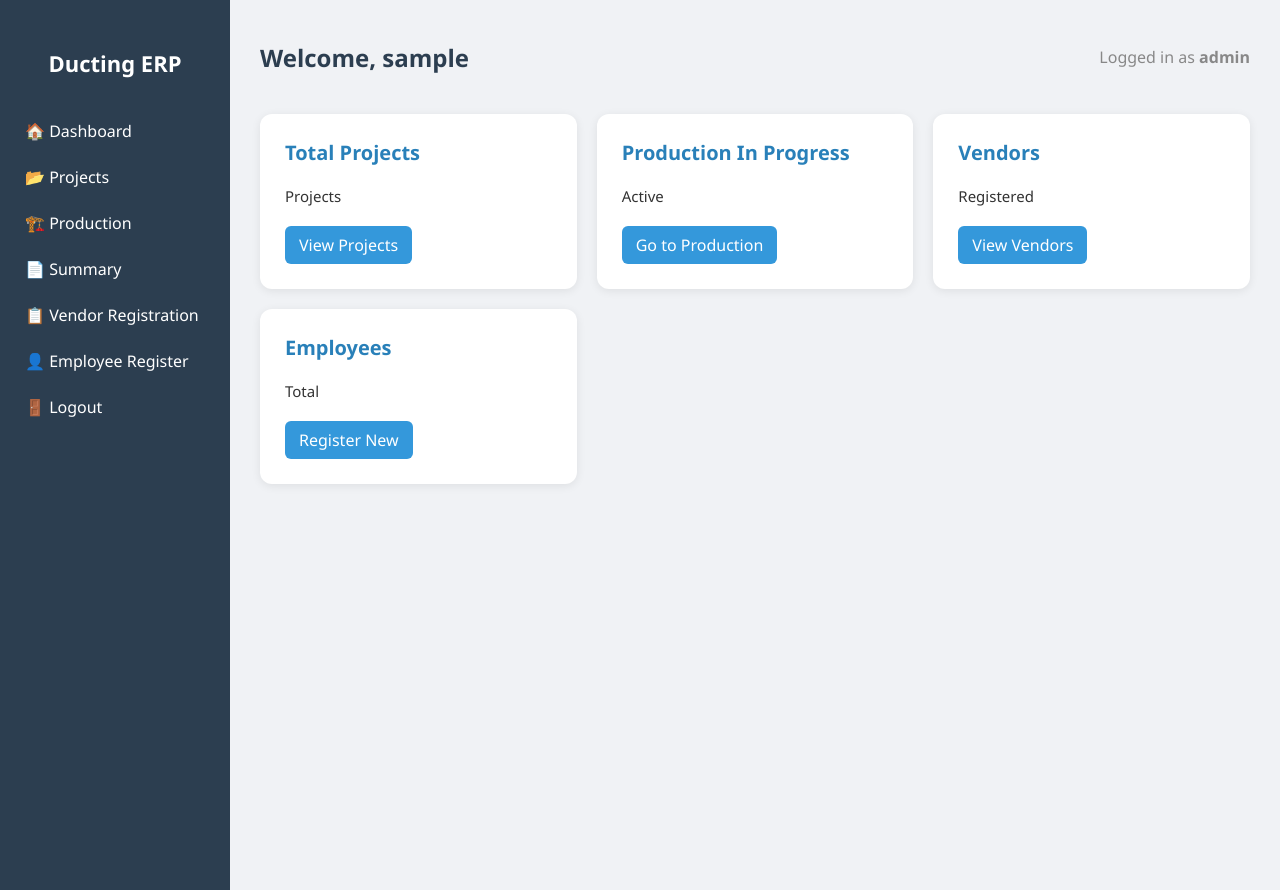
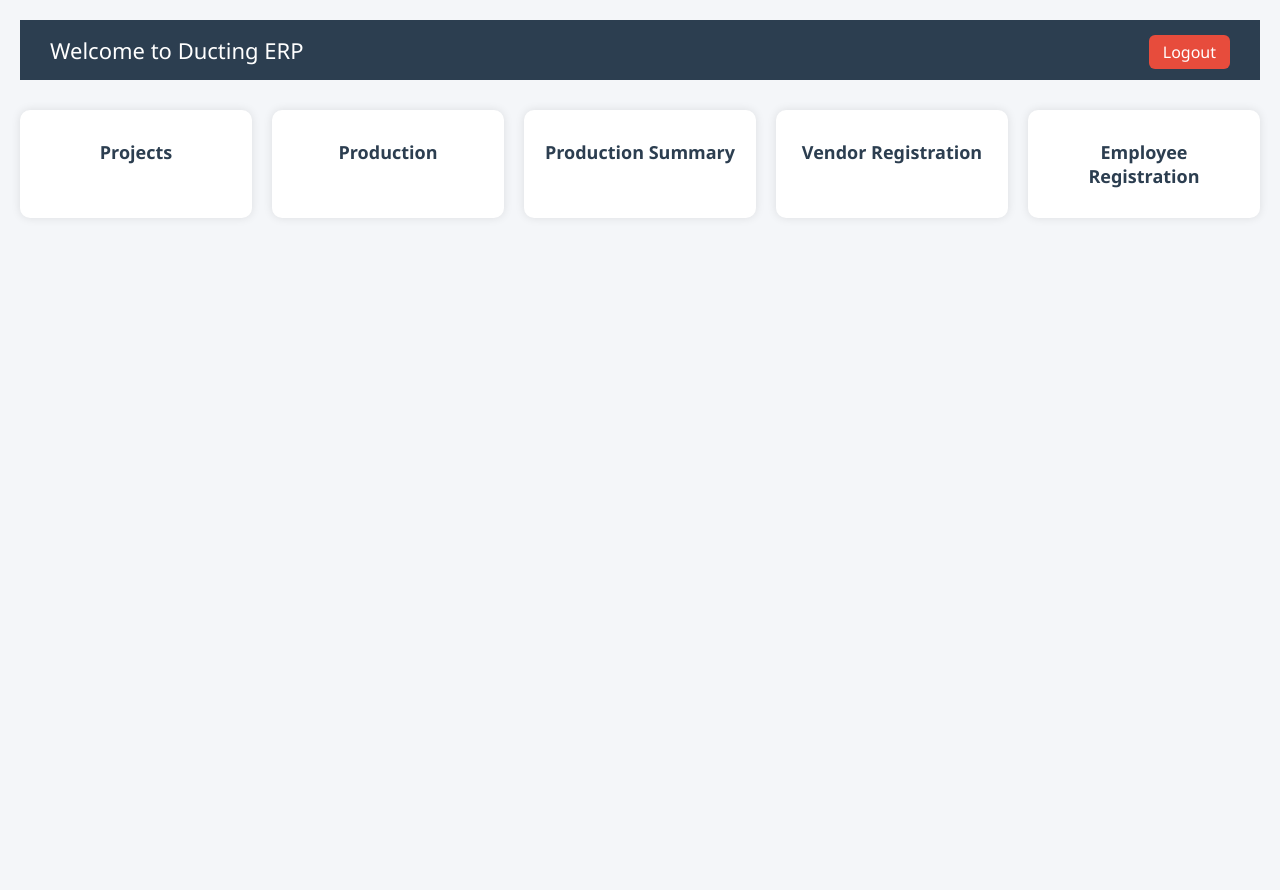
Before and after one commit to Madhan12-tech/erp-management-system, a Flask app: template templates/dashboard.html in a window 1280 px wide. Run offline with Flask 3, Linux system fonts and the light colour scheme; the template is opened without the code that fills it, so the values that code supplies are empty; the visitor is signed in with stand-in values (Sample User, id 1); parts of the project's set-up code (start-up, migrations or seed data) failed here and were passed over.

Commit message:
Update dashboard.html

```diff
--- a/templates/dashboard.html
+++ b/templates/dashboard.html
@@ -5,168 +5,97 @@
   <title>Dashboard | Ducting ERP</title>
   <style>
     body {
+      font-family: 'Segoe UI', sans-serif;
+      background-color: #f4f6f9;
       margin: 0;
-      font-family: 'Segoe UI', sans-serif;
-      background-color: #f0f2f5;
+      padding: 20px;
     }
 
-    .sidebar {
-      width: 230px;
-      background: #2c3e50;
-      height: 100vh;
-      position: fixed;
-      top: 0;
-      left: 0;
-      padding-top: 30px;
+    .header {
+      background-color: #2c3e50;
       color: white;
-    }
-
-    .sidebar h2 {
-      text-align: center;
-      margin-bottom: 30px;
+      padding: 15px 30px;
       font-size: 22px;
     }
 
-    .sidebar a {
-      display: block;
-      padding: 12px 25px;
-      color: white;
-      text-decoration: none;
-      transition: background 0.3s;
-    }
-
-    .sidebar a:hover {
-      background: #34495e;
-    }
-
-    .main {
-      margin-left: 230px;
-      padding: 30px;
-    }
-
-    .topbar {
-      display: flex;
-      justify-content: space-between;
-      align-items: center;
-      margin-bottom: 30px;
-    }
-
-    .topbar h1 {
-      margin: 0;
-      font-size: 24px;
-      color: #2c3e50;
-    }
-
-    .card-grid {
+    .modules {
       display: grid;
-      grid-template-columns: repeat(auto-fill, minmax(250px, 1fr));
+      grid-template-columns: repeat(auto-fit, minmax(220px, 1fr));
       gap: 20px;
+      margin-top: 30px;
     }
 
     .card {
       background: white;
-      padding: 25px;
-      border-radius: 12px;
-      box-shadow: 0 2px 10px rgba(0,0,0,0.08);
+      border-radius: 10px;
+      padding: 30px 20px;
+      text-align: center;
+      box-shadow: 0 0 10px rgba(0,0,0,0.1);
+      transition: 0.3s;
     }
 
-    .card h3 {
-      margin-top: 0;
-      font-size: 20px;
-      color: #2980b9;
+    .card:hover {
+      transform: scale(1.02);
     }
 
-    .card p {
-      margin: 10px 0;
-      font-size: 15px;
-      color: #333;
+    .card a {
+      text-decoration: none;
+      color: #2c3e50;
+      font-size: 18px;
+      font-weight: bold;
     }
 
-    .btn {
-      display: inline-block;
-      margin-top: 10px;
-      background: #3498db;
+    .logout {
+      float: right;
+      font-size: 16px;
+      background: #e74c3c;
       color: white;
-      padding: 8px 14px;
+      padding: 6px 14px;
       border-radius: 6px;
       text-decoration: none;
     }
 
-    .btn:hover {
-      background: #2980b9;
-    }
-
     .flash-message {
-      padding: 12px;
+      padding: 10px;
+      margin-top: 20px;
+      border-radius: 5px;
       color: white;
-      border-radius: 6px;
-      margin-bottom: 20px;
+      font-weight: bold;
     }
 
     .flash-success {
-      background: #2ecc71;
+      background-color: #2ecc71;
     }
 
     .flash-error {
-      background: #e74c3c;
+      background-color: #e74c3c;
     }
   </style>
 </head>
 <body>
 
-<div class="sidebar">
-  <h2>Ducting ERP</h2>
-  <a href="/dashboard">🏠 Dashboard</a>
-  <a href="/projects">📂 Projects</a>
-  <a href="/production">🏗️ Production</a>
-  <a href="/summary">📄 Summary</a>
-  <a href="/vendor_register">📋 Vendor Registration</a>
-  <a href="/employee_register">👤 Employee Register</a>
-  <a href="/logout">🚪 Logout</a>
-</div>
-
-<div class="main">
-  <div class="topbar">
-    <h1>Welcome, {{ session['user'] }}</h1>
-    <p style="color:#888;">Logged in as <strong>{{ session['role'] }}</strong></p>
+  <div class="header">
+    Welcome to Ducting ERP
+    <a class="logout" href="{{ url_for('logout') }}">Logout</a>
   </div>
 
   {% with messages = get_flashed_messages(with_categories=true) %}
     {% if messages %}
       {% for category, message in messages %}
-        <div class="flash-message {% if category == 'success' %}flash-success{% else %}flash-error{% endif %}">
+        <div class="flash-message {{ 'flash-success' if category == 'success' else 'flash-error' }}">
           {{ message }}
         </div>
       {% endfor %}
     {% endif %}
   {% endwith %}
 
-  <div class="card-grid">
-    <div class="card">
-      <h3>Total Projects</h3>
-      <p>{{ total_projects }} Projects</p>
-      <a href="/projects" class="btn">View Projects</a>
-    </div>
-
-    <div class="card">
-      <h3>Production In Progress</h3>
-      <p>{{ ongoing_production }} Active</p>
-      <a href="/production" class="btn">Go to Production</a>
-    </div>
-
-    <div class="card">
-      <h3>Vendors</h3>
-      <p>{{ total_vendors }} Registered</p>
-      <a href="/vendor_register" class="btn">View Vendors</a>
-    </div>
-
-    <div class="card">
-      <h3>Employees</h3>
-      <p>{{ total_employees }} Total</p>
-      <a href="/employee_register" class="btn">Register New</a>
-    </div>
+  <div class="modules">
+    <div class="card"><a href="{{ url_for('projects') }}">Projects</a></div>
+    <div class="card"><a href="{{ url_for('production') }}">Production</a></div>
+    <div class="card"><a href="{{ url_for('summary') }}">Production Summary</a></div>
+    <div class="card"><a href="{{ url_for('vendor_register') }}">Vendor Registration</a></div>
+    <div class="card"><a href="{{ url_for('employee_register') }}">Employee Registration</a></div>
   </div>
-</div>
 
 </body>
 </html>
```
